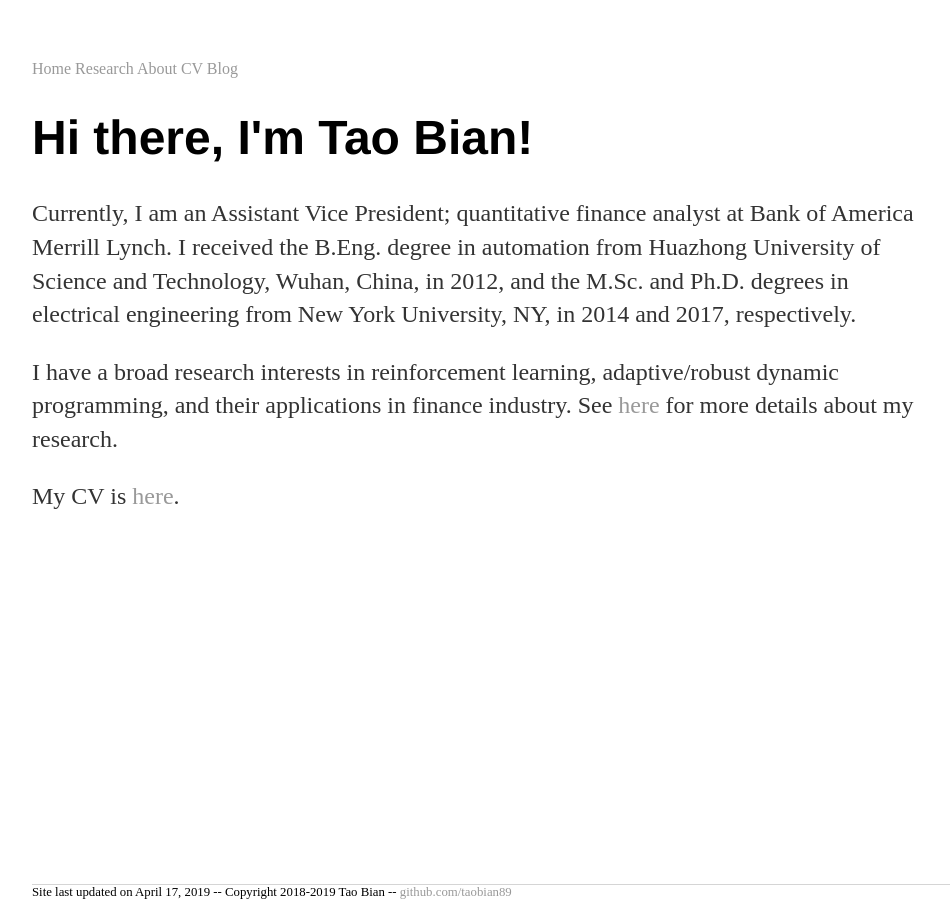
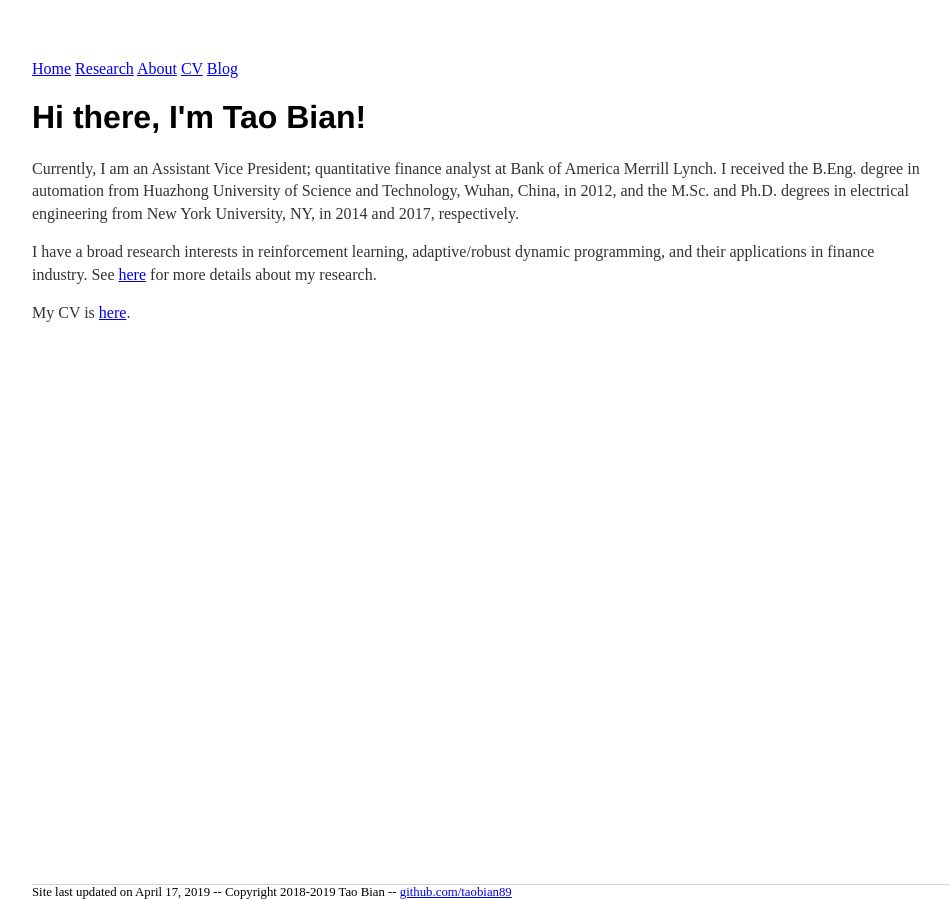
Before and after one commit to tao-bian-nyu/tao-bian-nyu.github.io, a Jekyll site: the page built from index.html, in a window 1280 px wide. Shown: the whole page, without its empty margins (160-1110 px from the left). Built offline with Jekyll 4.4.1, drawn with Linux system fonts in a browser that asks for light colours.

Commit message:
Update main.css
change style

```diff
--- a/css/main.css
+++ b/css/main.css
@@ -12,19 +12,19 @@ nav ul li, footer ul li {
     display: inline;
     margin-right: 20px;
 }
-a {
+/* a {
     text-decoration: none;
     color: #999;
-}
+} */
 a:hover {
     text-decoration: underline;
 }
 h1 {
-    font-size: 3em;
+/*     font-size: 3em; */
     font-family:'Helvetica', 'Arial', 'Sans-Serif';
 }
 p {
-    font-size: 1.5em;
+/*     font-size: 1.5em; */
     line-height: 1.4em;
     color: #333;
 }
```
